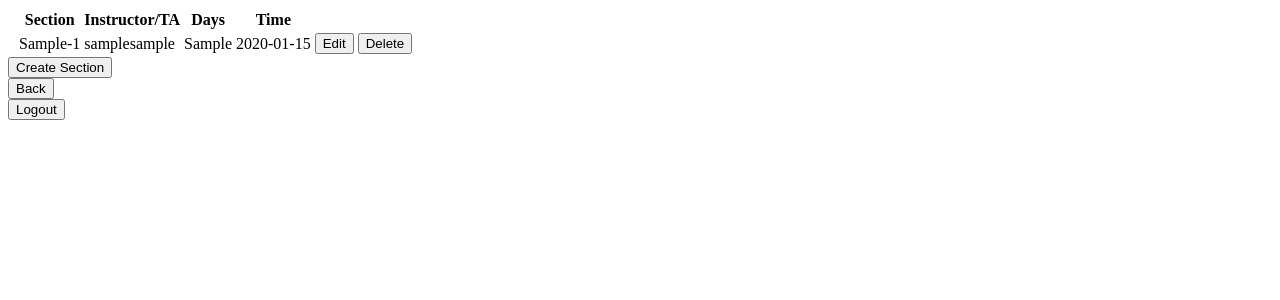
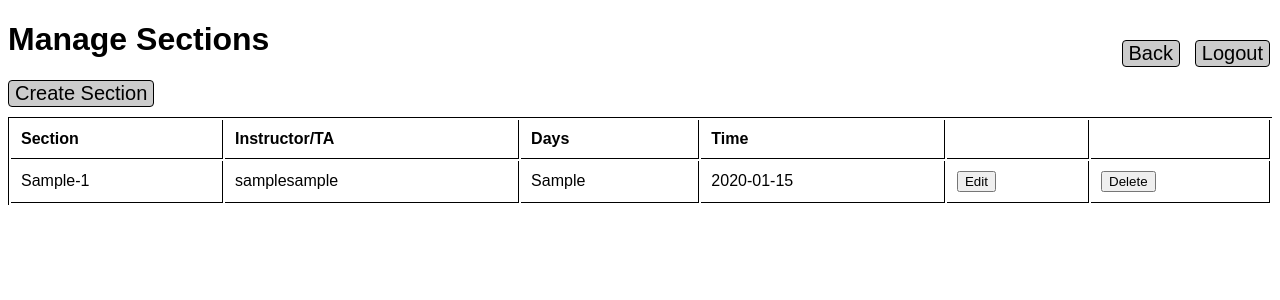
Before and after one commit to tbanken/UnclePhil-Syllabus-management, a Django app: a page that uses templates/Admin/AdminViewSections.html in a window 1280 px wide. Shown: the top 300 px of the page. Run offline with Django 3.2, Linux system fonts and the light colour scheme; tables that the repository leaves empty hold one stand-in row (values such as "Sample post").

Commit message:
Updated admin coures/sections/createsetin/editsection

```diff
--- a/templates/Admin/AdminViewCourses.html
+++ b/templates/Admin/AdminViewCourses.html
@@ -21,7 +21,6 @@
         .menu input{font-size:20px; background:#ccc; border: 1px solid black; border-radius: 4px; }
 
         table{width:100%;margin-bottom: 20px;border-top: 1px solid black;border-left: 1px solid black;}
-
 
     </style>
 <body>
--- a/templates/Admin/AdminViewSections.html
+++ b/templates/Admin/AdminViewSections.html
@@ -4,23 +4,54 @@
     <meta charset="UTF-8">
     <title>Sections</title>
 </head>
+    <style>
+
+        body{font-family: sans-serif;}
+        .header1 strong {font-size:26px; }
+        th,td{background-color:white;text-align:left;padding:10px;border-right: 1px solid black;border-bottom: 1px solid black;}
+
+        .logout{position:absolute;top:40px;right:10px;}
+        .logout input{font-size:20px; background:#ccc; border: 1px solid black; border-radius: 4px; }
+
+        .home{position:absolute;top:40px;right:100px;}
+        .home input{font-size:20px; background:#ccc; border: 1px solid black; border-radius: 4px; }
+
+        .menu{padding-bottom:10px;}
+        .menu form{display:inline-block;}
+        .menu input{font-size:20px; background:#ccc; border: 1px solid black; border-radius: 4px; }
+
+        table{width:100%;margin-bottom: 20px;border-top: 1px solid black;border-left: 1px solid black;}
+
+    </style>
 <body>
+    <h1>Manage Sections</h1>
+    <form class="menu" action="/createsection{{ name }}/">
+    <input type="submit" value="Create Section"/>
+    </form>
+
+    <form class ="home" action="/course/">
+        <input type="submit" value="Back"/>
+    </form>
+
+    <form class="logout" action="/logout/">
+    <input type="submit" value="Logout" />
+    </form>
+</div>
+
+
 
     <table>
         <tr>
-            <th></th>
-            <th></th>
             <th>Section</th>
             <th>Instructor/TA</th>
             <th>Days</th>
             <th>Time</th>
             <th></th>
+            <th></th>
         </tr>
 
         {% for s in sections %}
         <tr>
-            <td></td>
-            <td></td>
             <td>{{ s.type_of }}-{{ s.number }}</td>
             <td>{{ s.ta.username }}{{ s.instructor.username }}</td>
             <td>{{ s.days }}</td>
@@ -41,16 +72,5 @@
     </table>
 
 
-    <form action="/createsection{{ name }}/">
-    <input type="submit" value="Create Section"/>
-    </form>
-
-    <form action="/course/">
-        <input type="submit" value="Back"/>
-    </form>
-
-<form action="/logout/">
-    <input type="submit" value="Logout" />
-</form>
 </body>
 </html>
```
Also changed, not shown: templates/Admin/CreateSection.html (+7 -1 lines), templates/Admin/EditSection.html (+20 -4 lines).
